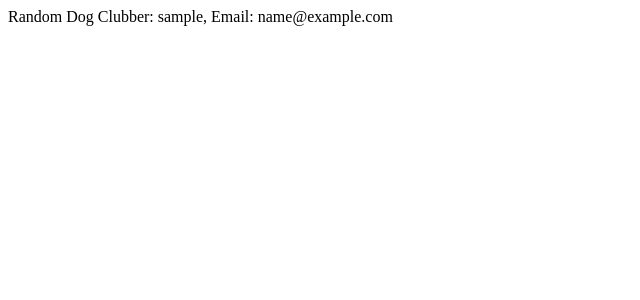
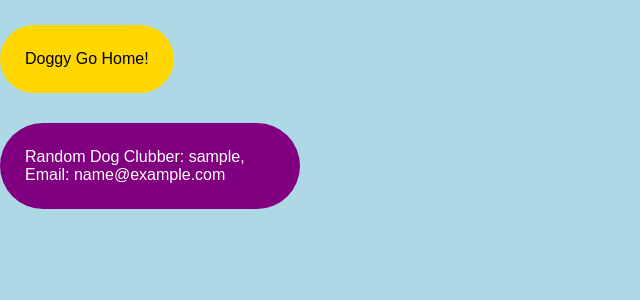
Before and after one commit to 9000HAL/v.3_Dogs-as-a-Service-Full-Stack-API-DB-Web-App_CAP_CT, a Flask app: page /users in a window 1280 px wide. Shown: the top 300 px of the page, without its empty margins (0-640 px from the left). Run offline with Flask 3, Linux system fonts and the light colour scheme; tables that the repository leaves empty hold one stand-in row (values such as "Sample post").

Commit message:
wed.oct.4 open commit; wrap at #5  list 13= tweaks

```diff
--- a/app.py
+++ b/app.py
@@ -44,15 +44,12 @@ class SignupForm(FlaskForm):
     password = PasswordField('Password')
     submit = SubmitField('Signup')
 
+
+
+
 @app.route('/')
 def home():
     return render_template('index.html')
-
-
-
-
-
-
 
 
 @app.route('/signup', methods=['GET', 'POST'])
@@ -74,11 +71,28 @@ def add_user(username, email):
     db.session.commit()
     return f'User {new_user.username} added.'
 
+
+
+
+#v.3 here below------****************************************************************************************************
+@app.route('/users', methods=['GET'])
+def list_users():
+    users = User.query.all()
+    return render_template('users.html', users=users)
+
+
+#####v.2 here below------****************************************************************************************************
+"""
 @app.route('/users', methods=['GET'])
 def list_users():
     users = User.query.all()
     #return '<br>'.join([f'User: {user.username}, Email: {user.email}' for user in users])
     return '<br>'.join([f'Random Dog Clubber: {user.username}, Email: {user.email}' for user in users])
+"""
+#####v.2 here above------****************************************************************************************************
+
+
+
 
 
 @app.route('/update', methods=['GET', 'POST'])
@@ -95,6 +109,11 @@ def update_user():
             return f'User {username} does not exist.'
     return render_template('update.html')
 
+
+
+
+
+
 @app.route('/delete/<username>', methods=['GET'])
 @login_required
 def delete_user(username):
@@ -103,6 +122,7 @@ def delete_user(username):
         if user:
             return render_template('delete.html', username=username)
     return redirect(url_for('home'))
+
 
 @app.route('/confirm_delete/<username>', methods=['POST'])
 @login_required
--- a/static/css/main.css
+++ b/static/css/main.css
@@ -63,19 +63,17 @@ img {
 
 
 
-
-
 /* new doggy home linkage */
 
 
 .doggy-home {
     display: inline-block;
     background-color: #ffcc66;
-    color: #fff;
+    color: black;
     padding: 10px 20px;
     margin: 20px;
     border-radius: 25px;
-    font-size: 18px;
+    font-size: 32px;
     text-decoration: none;
     position: absolute;
     top: 10px;
@@ -97,12 +95,68 @@ img {
 
 
 
+/* CSS for 'users' page */
+
+#home-link {
+    display: inline-block;
+    background-color: #ffd700;
+    color: black;
+    padding: 25px 25px;
+    border-radius: 90px;
+    text-decoration: none;
+    font-size: 16px;
+    position: relative;
+    margin-top: 25px;
+}
+
+#home-link:before {
+    content: '🐾';
+    position: absolute;
+    left: -30px;
+    top: 50%;
+    transform: translateY(-50%);
+    font-size: 20px;
+}
+
+.user {
+    background-color: purple;
+    border-radius: 50px;
+    padding: 25px;
+    margin-top: 25px;
+    max-width: 250px;
+    color: white;
+
+}
+
+#users-list {
+    margin-top: 30px;
+}
 
 
 
 
 
+/* CSS for 'UPDATE user' page */
 
+
+.doggy-clubbers-link {
+    display: inline-block;
+    background-color: #ffcc66;
+    color: black;
+    padding: 10px 20px;
+    margin-top: 20px;
+    border-radius: 25px;
+    font-size: 24px;
+    text-decoration: none;
+    box-shadow: 0px 4px 6px rgba(0, 0, 0, 0.1);
+    transition: background-color 0.3s;
+}
+
+.doggy-clubbers-link:hover, .doggy-clubbers-link:focus {
+    background-color: #e6b34c;
+    text-decoration: none;
+    color: #fff;
+}
 
 
 
--- a/templates/update.html
+++ b/templates/update.html
@@ -2,8 +2,11 @@
 <html>
 <head>
     <title>Update User</title>
+    <link rel="stylesheet" href="{{ url_for('static', filename='css/main.css') }}">
 </head>
 <body>
+
+    <a href="{{ url_for('home') }}" class="doggy-home">Doggy Go Home!</a>
 
     <h1>Update User</h1>
 
@@ -17,5 +20,7 @@
         <input type="submit" value="Update">
     </form>
 
+    <a href="{{ url_for('list_users') }}" class="doggy-clubbers-link">See Current Random Dog Clubber Info Again</a>
+
 </body>
 </html>
--- /dev/null
+++ b/templates/users.html
@@ -0,0 +1,19 @@
+<!DOCTYPE html>
+<html lang="en">
+<head>
+    <meta charset="UTF-8">
+    <meta name="viewport" content="width=device-width, initial-scale=1">
+    <link rel="stylesheet" href="{{ url_for('static', filename='css/main.css') }}">
+    <title>The Random Dog Clubbers</title>
+</head>
+<body>
+    <a href="{{ url_for('home') }}" id="home-link">Doggy Go Home!</a>
+    <div id="users-list">
+        {% for user in users %}
+            <div class="user">
+                Random Dog Clubber: {{ user.username }}, Email: {{ user.email }}
+            </div>
+        {% endfor %}
+    </div>
+</body>
+</html>
```
Also changed, not shown: templates/delete.html (+5 -6 lines).
